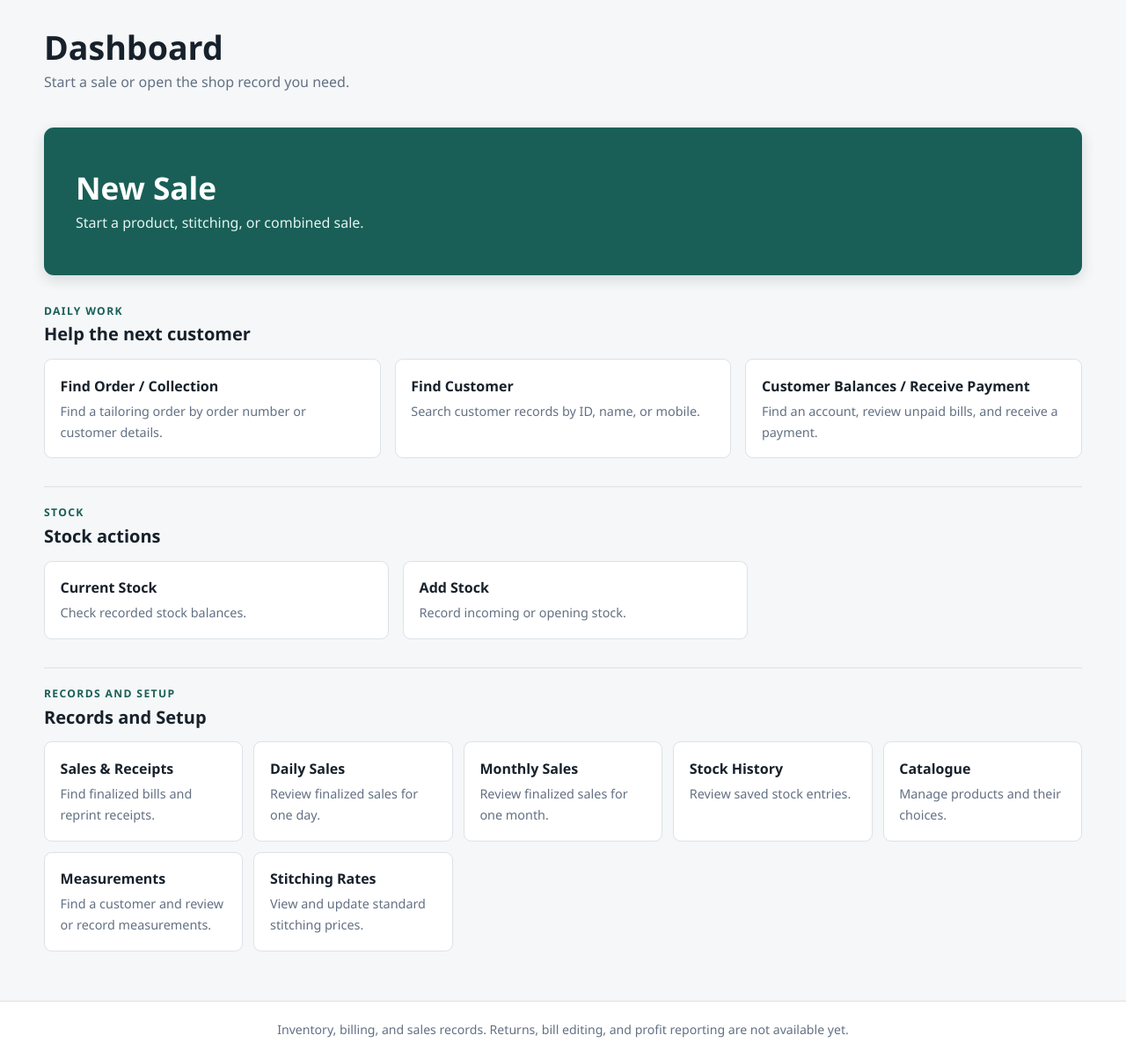
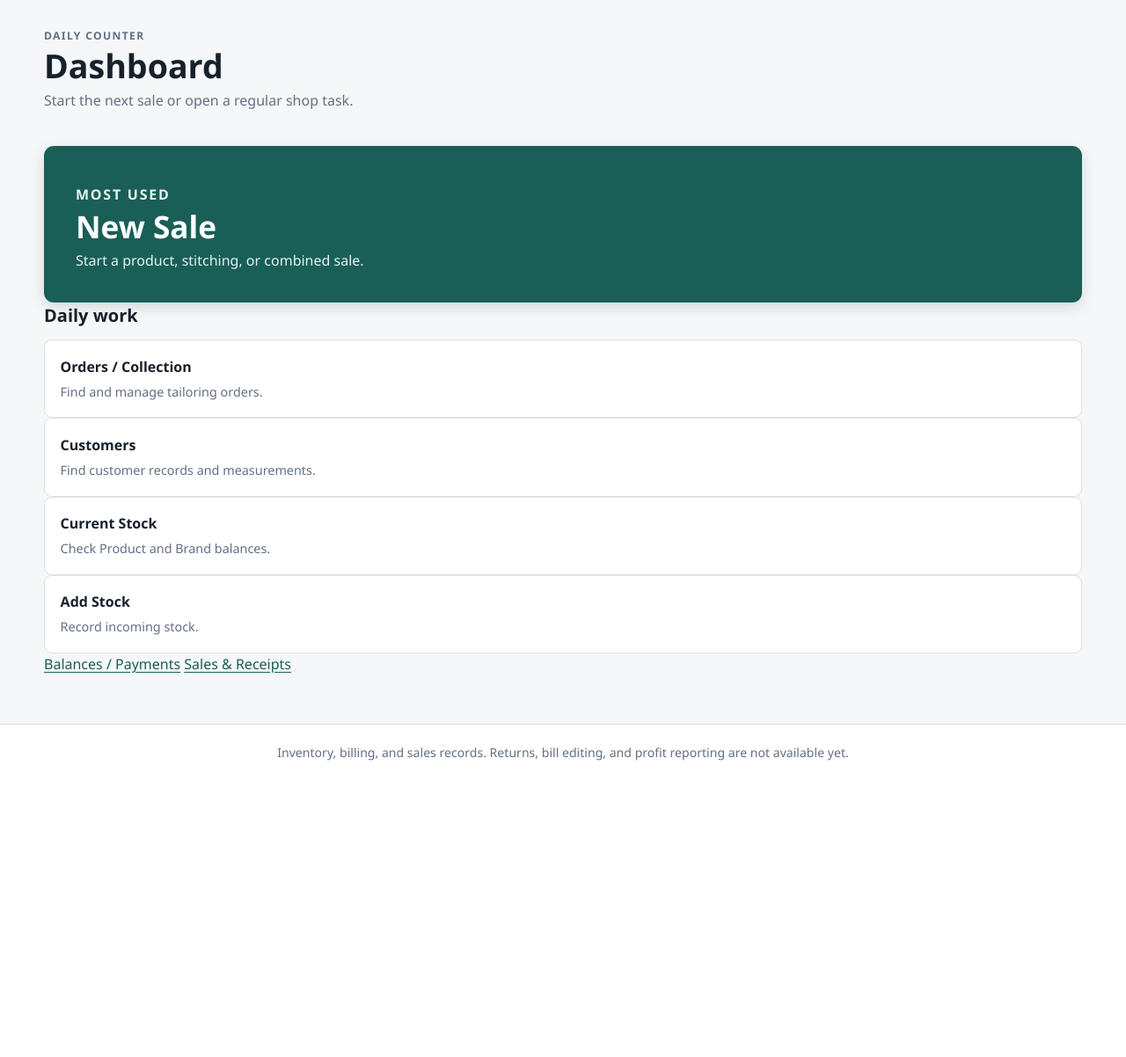
Before and after one commit to hayatkhan20/yathreb-pos, a Python web app: template shop/templates/dashboard.html in a window 1280 px wide. Shown: the whole page at 88% size. After the commit the page ends 865 px from the top, so only its background shows below. Run offline with Jinja, Linux system fonts and the light colour scheme; the template is opened without the code that fills it, so the values that code supplies are empty.

Commit message:
Simplify Dashboard daily actions

```diff
--- a/shop/templates/dashboard.html
+++ b/shop/templates/dashboard.html
@@ -1,57 +1,34 @@
 {% extends "base.html" %}
 {% block title %}Dashboard &middot; Shop inventory{% endblock %}
 {% block content %}
-<div class="page-heading">
+<div class="page-heading dashboard-heading">
   <div>
+    <p class="eyebrow">Daily counter</p>
     <h1>Dashboard</h1>
-    <p>Start a sale or open the shop record you need.</p>
+    <p>Start the next sale or open a regular shop task.</p>
   </div>
 </div>
 
-<section class="dashboard-section dashboard-start" aria-labelledby="dashboard-start-heading">
-  <h2 id="dashboard-start-heading" class="visually-hidden">Start a new sale</h2>
+<section class="dashboard-home" aria-label="Essential daily actions">
   <a class="dashboard-primary-link" href="{{ url_for('web.billing') }}" data-dashboard-primary>
+    <span class="eyebrow">Most used</span>
     <strong>New Sale</strong>
     <span>Start a product, stitching, or combined sale.</span>
   </a>
+
+  <div class="dashboard-action-panel">
+    <h2>Daily work</h2>
+    <nav class="dashboard-action-grid" aria-label="Daily work">
+      <a class="dashboard-link" href="{{ url_for('web.tailoring_orders') }}"><strong>Orders / Collection</strong><span>Find and manage tailoring orders.</span></a>
+      <a class="dashboard-link" href="{{ url_for('web.customers') }}"><strong>Customers</strong><span>Find customer records and measurements.</span></a>
+      <a class="dashboard-link" href="{{ url_for('web.index') }}"><strong>Current Stock</strong><span>Check Product and Brand balances.</span></a>
+      <a class="dashboard-link" href="{{ url_for('web.stock') }}"><strong>Add Stock</strong><span>Record incoming stock.</span></a>
+    </nav>
+  </div>
 </section>
 
-<section class="dashboard-section" aria-labelledby="daily-work-heading">
-  <div class="dashboard-section-heading">
-    <p class="eyebrow">Daily work</p>
-    <h2 id="daily-work-heading">Help the next customer</h2>
-  </div>
-  <nav class="dashboard-grid dashboard-daily" aria-label="Daily work">
-    <a class="dashboard-link" href="{{ url_for('web.tailoring_orders') }}"><strong>Find Order / Collection</strong><span>Find a tailoring order by order number or customer details.</span></a>
-    <a class="dashboard-link" href="{{ url_for('web.customers') }}"><strong>Find Customer</strong><span>Search customer records by ID, name, or mobile.</span></a>
-    <a class="dashboard-link" href="{{ url_for('web.customer_balances') }}"><strong>Customer Balances / Receive Payment</strong><span>Find an account, review unpaid bills, and receive a payment.</span></a>
-  </nav>
-</section>
-
-<section class="dashboard-section dashboard-secondary" aria-labelledby="stock-actions-heading">
-  <div class="dashboard-section-heading">
-    <p class="eyebrow">Stock</p>
-    <h2 id="stock-actions-heading">Stock actions</h2>
-  </div>
-  <nav class="dashboard-grid dashboard-stock" aria-label="Stock actions">
-    <a class="dashboard-link" href="{{ url_for('web.index') }}"><strong>Current Stock</strong><span>Check recorded stock balances.</span></a>
-    <a class="dashboard-link" href="{{ url_for('web.stock') }}"><strong>Add Stock</strong><span>Record incoming or opening stock.</span></a>
-  </nav>
-</section>
-
-<section class="dashboard-section dashboard-secondary" aria-labelledby="records-setup-heading">
-  <div class="dashboard-section-heading">
-    <p class="eyebrow">Records and setup</p>
-    <h2 id="records-setup-heading">Records and Setup</h2>
-  </div>
-  <nav class="dashboard-grid dashboard-records" aria-label="Records and Setup">
-    <a class="dashboard-link" href="{{ url_for('web.sales_history') }}"><strong>Sales &amp; Receipts</strong><span>Find finalized bills and reprint receipts.</span></a>
-    <a class="dashboard-link" href="{{ url_for('web.daily_sales') }}"><strong>Daily Sales</strong><span>Review finalized sales for one day.</span></a>
-    <a class="dashboard-link" href="{{ url_for('web.monthly_sales') }}"><strong>Monthly Sales</strong><span>Review finalized sales for one month.</span></a>
-    <a class="dashboard-link" href="{{ url_for('web.history') }}"><strong>Stock History</strong><span>Review saved stock entries.</span></a>
-    <a class="dashboard-link" href="{{ url_for('web.catalogue_page') }}"><strong>Catalogue</strong><span>Manage products and their choices.</span></a>
-    <a class="dashboard-link" href="{{ url_for('web.measurement_customers') }}"><strong>Measurements</strong><span>Find a customer and review or record measurements.</span></a>
-    <a class="dashboard-link" href="{{ url_for('web.stitching_rates') }}"><strong>Stitching Rates</strong><span>View and update standard stitching prices.</span></a>
-  </nav>
-</section>
+<nav class="dashboard-utility-links" aria-label="Accounts and records">
+  <a href="{{ url_for('web.customer_balances') }}">Balances / Payments</a>
+  <a href="{{ url_for('web.sales_history') }}">Sales &amp; Receipts</a>
+</nav>
 {% endblock %}
```
